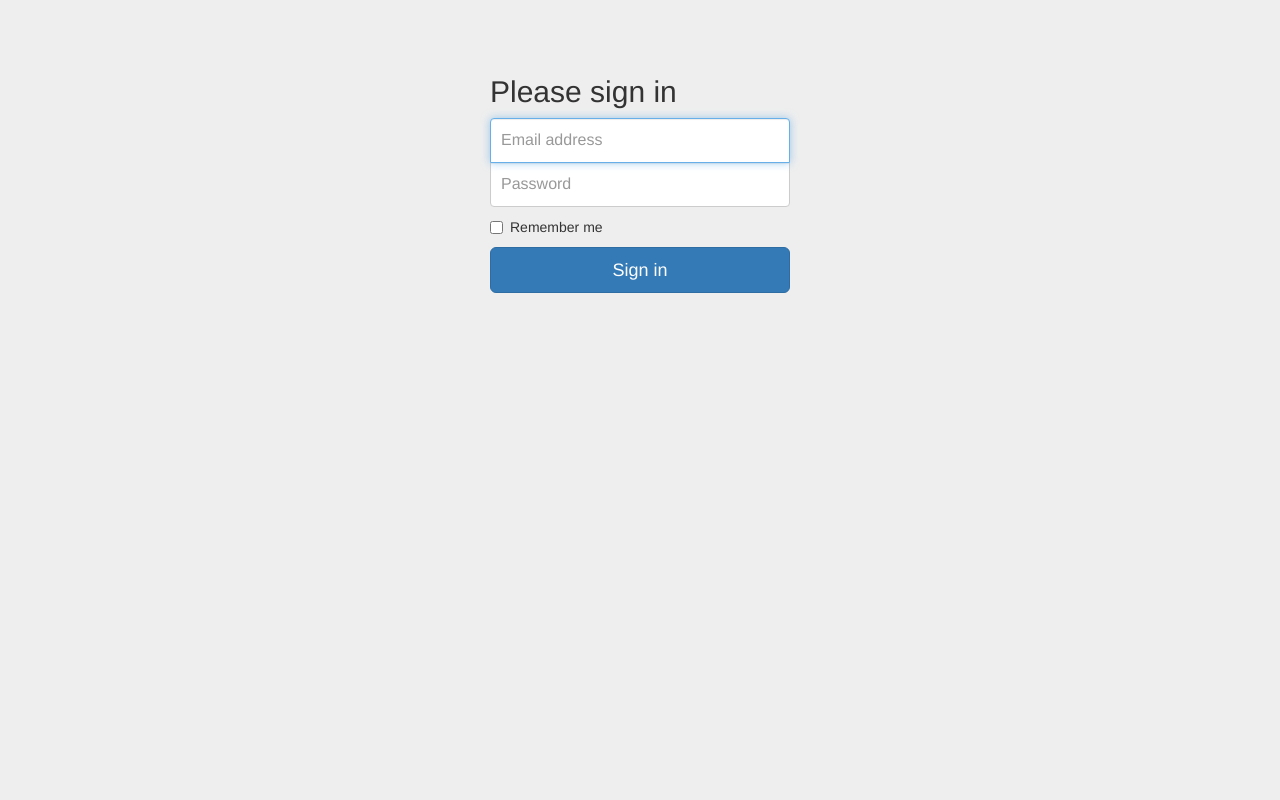
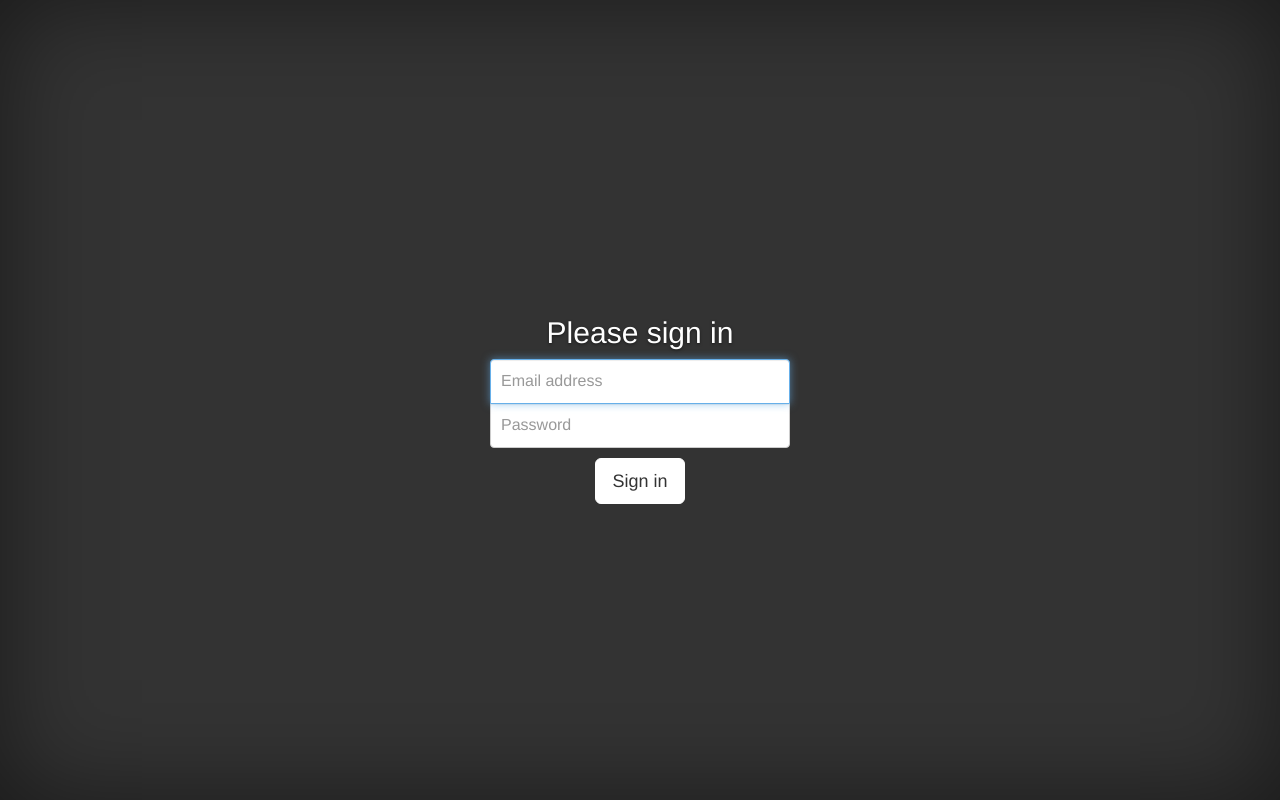
Before and after one commit to luisnaranjo733/pdtTools, a Flask app: page /login in a window 1280 px wide. Run offline with Flask 2, Linux system fonts and the light colour scheme; some libraries are stand-ins or nearby versions.

Commit message:
Cool login styled page working

```diff
--- a/pdtTools/static/cover.css
+++ b/pdtTools/static/cover.css
@@ -1,14 +1,6 @@
 /*
  * Globals
  */
-
-/* Twitter Bootstrap */
-
-.alert-success {
-  color: #333;
-  background-color: #fff;
-  border-color: #d6e9c6;
-}
 
 
 /* Links */
--- a/pdtTools/static/signin.css
+++ b/pdtTools/static/signin.css
@@ -1,7 +1,6 @@
 body {
-  padding-top: 40px;
-  padding-bottom: 40px;
-  background-color: #eee;
+  background-color: #333;
+  color: #fff;
 }
 
 .form-signin {
--- a/pdtTools/templates/cover_base.html
+++ b/pdtTools/templates/cover_base.html
@@ -25,6 +25,9 @@
       <script src="https://oss.maxcdn.com/html5shiv/3.7.2/html5shiv.min.js"></script>
       <script src="https://oss.maxcdn.com/respond/1.4.2/respond.min.js"></script>
     <![endif]-->
+
+  {% block header %}
+  {% endblock %}
   </head>
 
   <body>
@@ -34,7 +37,7 @@
       <div class="site-wrapper-inner">
 
         <div class="cover-container">
-
+        {% block container %}
           <div class="masthead clearfix">
             <div class="inner">
               <h3 class="masthead-brand">Cover</h3>
@@ -51,6 +54,7 @@
                 </ul>
               </nav>
             </div>
+          {% endblock container %}
           </div>
 
           <div class="inner cover">
--- a/pdtTools/templates/login.html
+++ b/pdtTools/templates/login.html
@@ -10,26 +10,37 @@
     <meta name="author" content="">
     <link rel="icon" href="../../favicon.ico">
 
-    <title>Signin Template for Bootstrap</title>
+    <title>Room Doctor</title>
 
     <!-- Bootstrap core CSS -->
     <link href="{{ url_for('static', filename='bootstrap/css/bootstrap.min.css') }}" rel="stylesheet">
 
     <!-- Custom styles for this template -->
+    <link href="{{ url_for('static', filename='cover.css') }}" rel="stylesheet">
+
+    <!-- Custom styles for this template -->
     <link href="{{ url_for('static', filename='signin.css') }}" rel="stylesheet">
 
-
+    <script src="{{ url_for('static', filename='ie-emulation-modes-warning.js') }}"></script>
 
     <!-- HTML5 shim and Respond.js for IE8 support of HTML5 elements and media queries -->
     <!--[if lt IE 9]>
       <script src="https://oss.maxcdn.com/html5shiv/3.7.2/html5shiv.min.js"></script>
       <script src="https://oss.maxcdn.com/respond/1.4.2/respond.min.js"></script>
     <![endif]-->
+
+  {% block header %}
+  {% endblock %}
   </head>
 
   <body>
 
-    <div class="container">
+    <div class="site-wrapper">
+
+      <div class="site-wrapper-inner">
+
+        <div class="cover-container">
+
 
               <form class="form-signin" action="/login" method="post">
                 <h2 class="form-signin-heading">Please sign in</h2>
@@ -38,17 +49,35 @@
                 <label for="inputPassword" class="sr-only">Password</label>
                 <input type="password" name="password" id="inputPassword" class="form-control" placeholder="Password" required>
                 <div class="checkbox">
+                  <!--
                   <label>
                     <input type="checkbox" value="remember-me"> Remember me
                   </label>
+                  -->
                 </div>
-        <button class="btn btn-lg btn-primary btn-block" type="submit">Sign in</button>
+                <button class="btn btn-lg btn-default" type="submit">Sign in</button>
               </form>
+        </div>
 
-    </div> <!-- /container -->
+          <div class="mastfoot">
+            <div class="inner">
+              <!--<p>Cover template for <a href="http://getbootstrap.com">Bootstrap</a>, by <a href="https://twitter.com/mdo">@mdo</a>.</p>-->
+            </div>
+          </div>
 
 
+
+      </div>
+
+    </div>
+
+    <!-- Bootstrap core JavaScript
+    ================================================== -->
+    <!-- Placed at the end of the document so the pages load faster -->
+    <script src="https://ajax.googleapis.com/ajax/libs/jquery/1.11.2/jquery.min.js"></script>
+    <script src="{{ url_for('static', filename='bootstrap/js/bootstrap.min.js') }}"></script>
     <!-- IE10 viewport hack for Surface/desktop Windows 8 bug -->
-    <script src="../../assets/js/ie10-viewport-bug-workaround.js"></script>
+    <script src="{{ url_for('static', filename='ie10-viewport-bug-workaround.js') }}"></script>
+
   </body>
 </html>
```
Also changed, not shown: 1 other file. Lines whose indentation alone changed are shown as unchanged.
